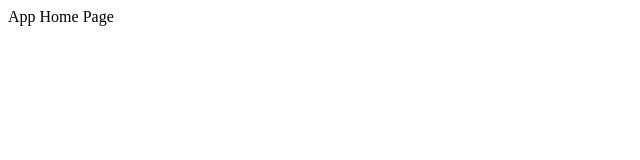
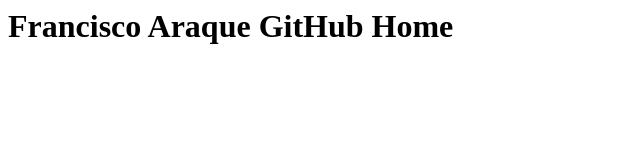
Before and after one commit to franaraque/franaraque.github.io, a plain HTML site: page index.html in a window 1280 px wide. Shown: the whole page, without its empty margins (0-640 px from the left). Drawn offline with Linux system fonts and the light colour scheme.

Commit message:
Update index.html

```diff
--- a/index.html
+++ b/index.html
@@ -3,6 +3,6 @@
         <title>Home</title>
     </head>
     <body>
-        App Home Page
+        <h1>Francisco Araque GitHub Home</h1>
     </body>
 </html>
```
